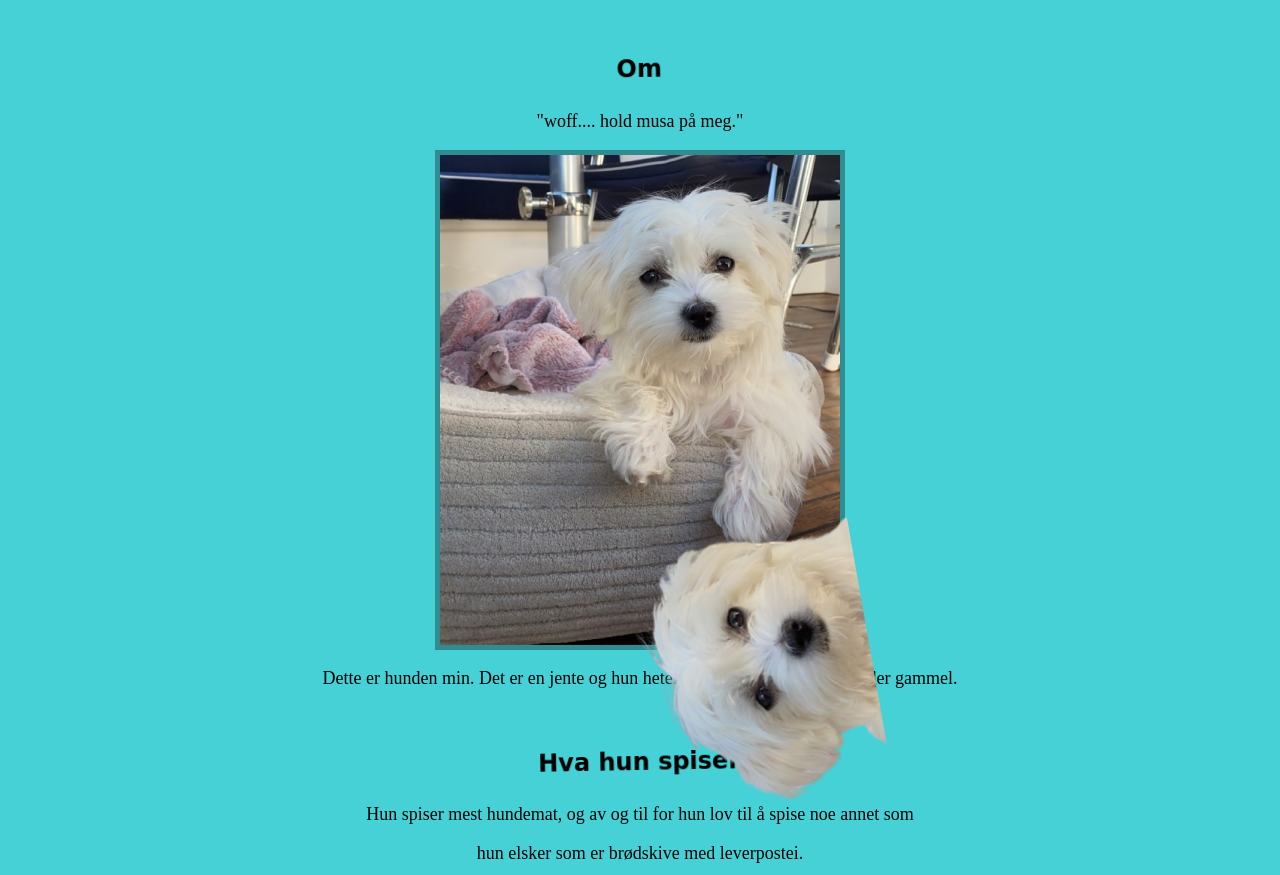
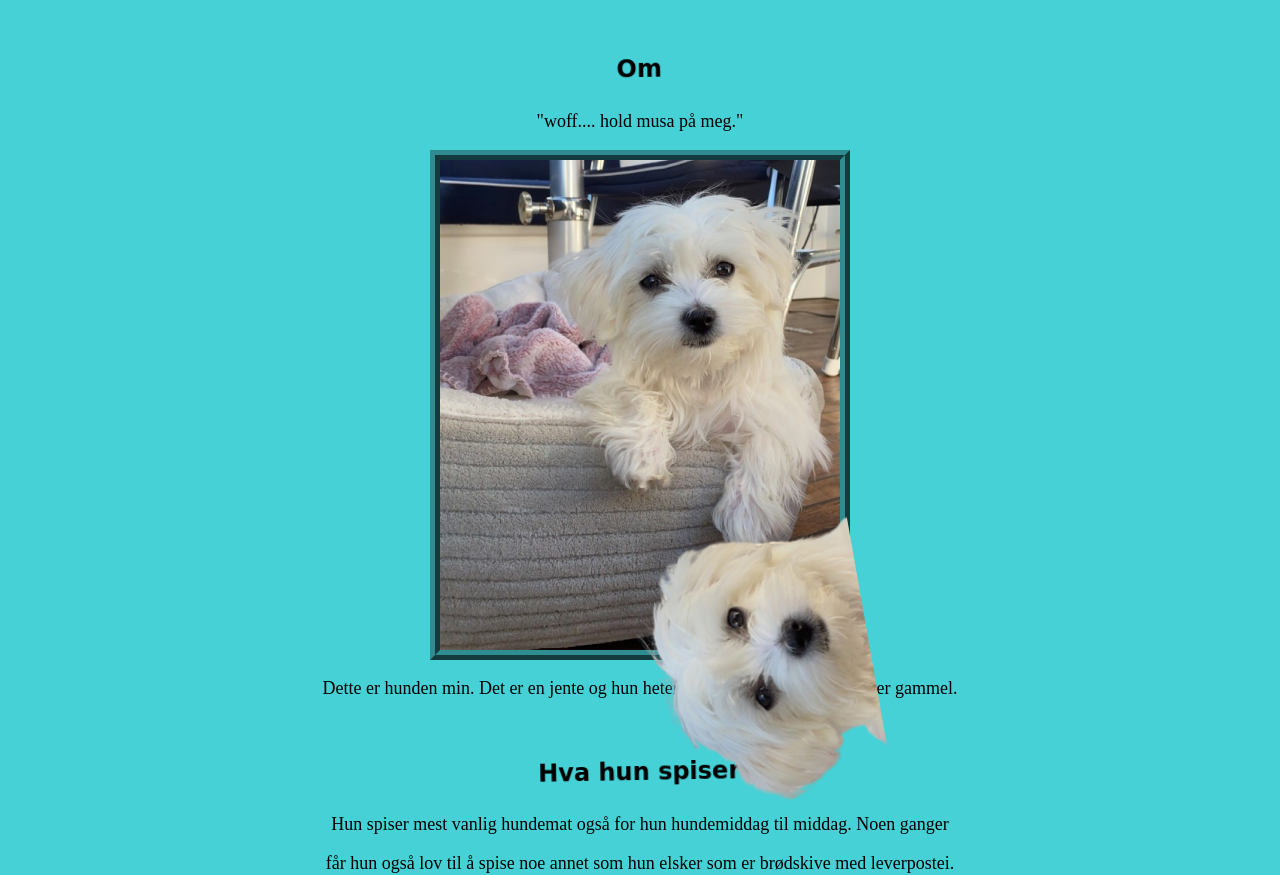
Before and after one commit to Alekal070/hundenmin, a plain HTML site: page index.html in a window 1280 px wide. Shown: the part 87-962 px from the top of the page. Drawn offline with Linux system fonts and the light colour scheme.

Commit message:
Update index.html

```diff
--- a/index.html
+++ b/index.html
@@ -35,8 +35,6 @@
 			body{
 				background-color:rgb(70, 209, 214);
         overflow-x: hidden;
-        animation: hvitsvart 10s linear infinite;
-        animation-delay: 0s;
 			}
 
       header{
@@ -106,7 +104,7 @@
             }
 
             img {
-                border: 5px solid rgb(47, 141, 145);
+                border: 10px ridge rgb(47, 141, 145);
             }
 
 			p {
@@ -228,8 +226,8 @@
         <p>Dette er hunden min. Det er en jente og hun heter Cindy. Hun er ca. 10 månder gammel.</p>
         <section>
           <div class="regnbue"><h2>Hva hun spiser</h2></div>
-        <p>Hun spiser mest hundemat, og av og til for hun lov til å spise noe annet som</p>
-        <p>hun elsker som er brødskive med leverpostei.</p>
+        <p>Hun spiser mest vanlig hundemat også for hun hundemiddag til middag. Noen ganger</p>
+        <p>får hun også lov til å spise noe annet som hun elsker som er brødskive med leverpostei.</p>
         <div class="regnbue"><h2>Leketid</h2></div>
         <p>Hun leker mest ute i gresset og av og til inne. Det hun liker mest er å leke med bamser</p>
         <p>eller baller. Favoritt leken hennes er en sjiraff bamse.</p>
```
